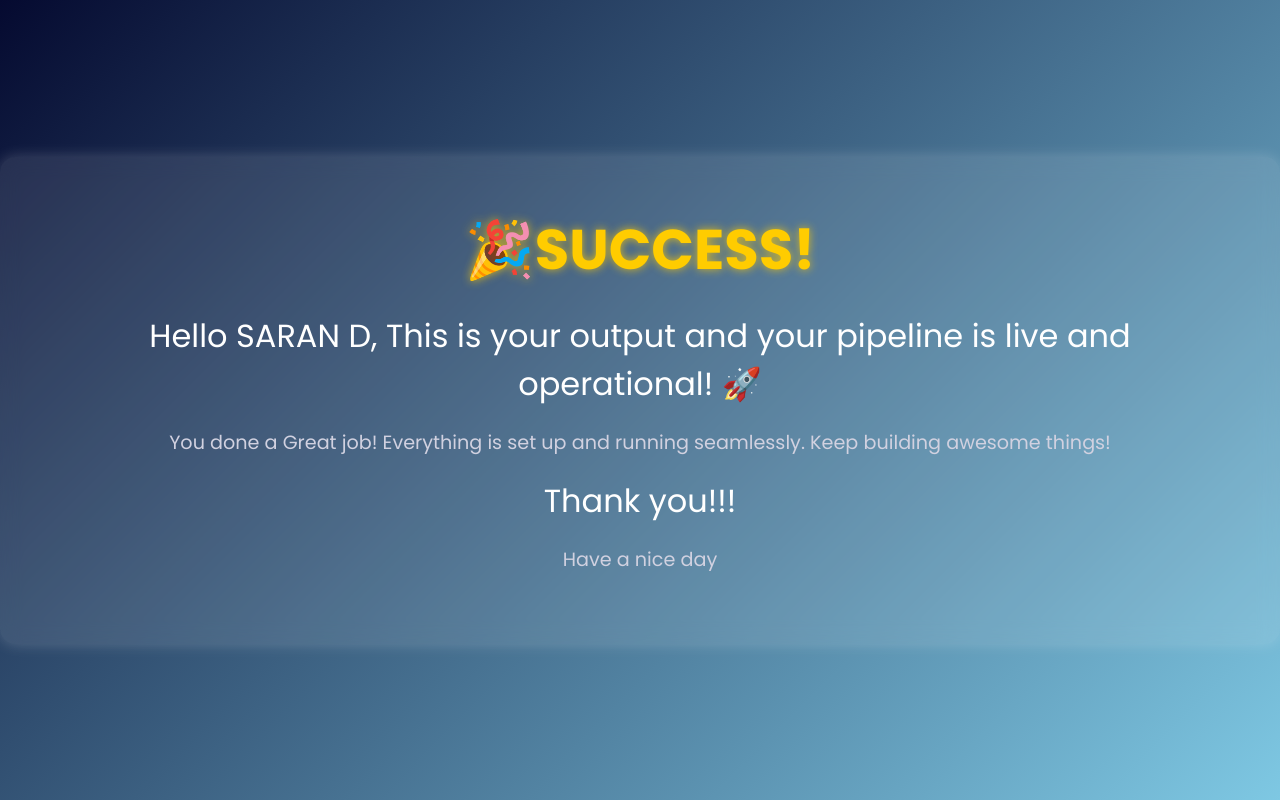
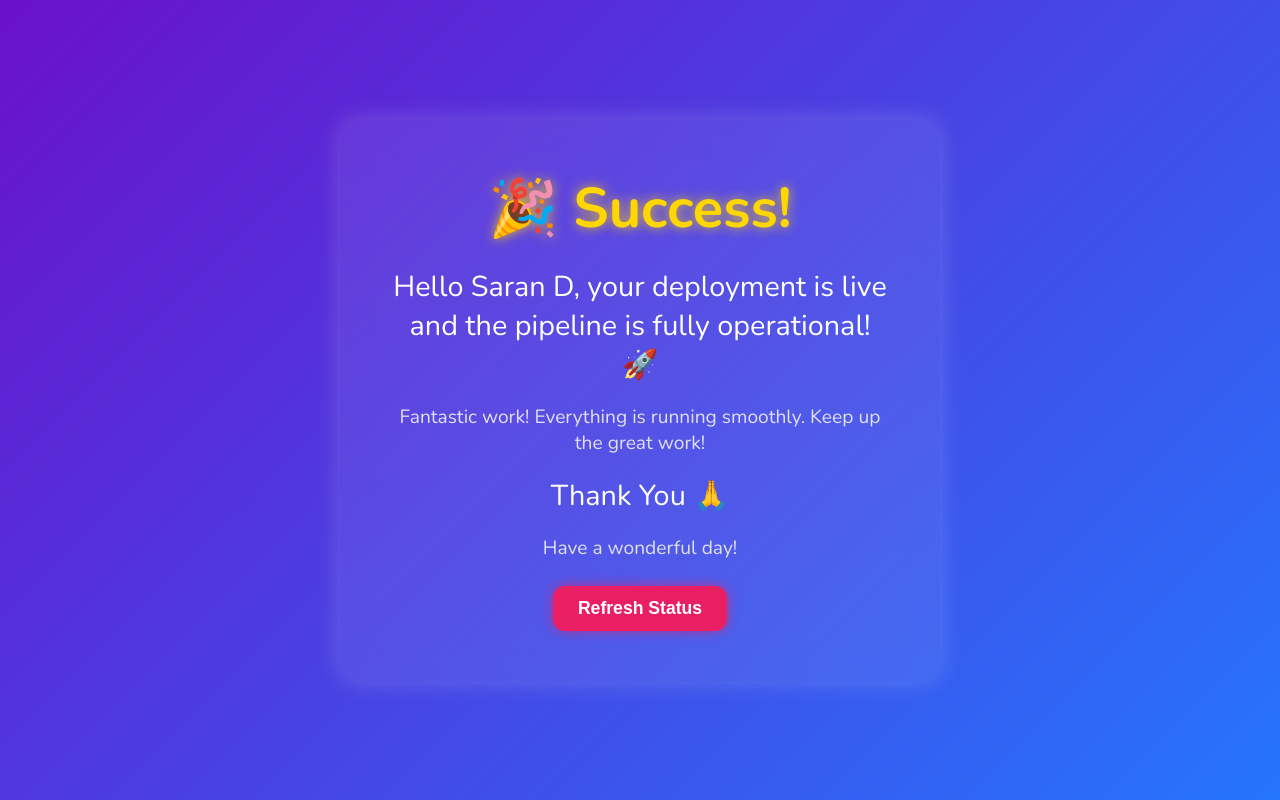
Before and after one commit to SaranDhanabal/devops, a plain HTML site: page index.html in a window 1280 px wide. Drawn offline with nearby package versions, Linux system fonts and the light colour scheme.

Commit message:
Update index.html
alternative code

```diff
--- a/index.html
+++ b/index.html
@@ -1,10 +1,10 @@
 <!DOCTYPE html>
 <html lang="en">
 <head>
-  <meta charset="UTF-8">
-  <meta name="viewport" content="width=device-width, initial-scale=1.0">
-  <title>Deployment Success 🎉</title>
-  <link href="https://fonts.googleapis.com/css2?family=Poppins:wght@300;400;700&display=swap" rel="stylesheet">
+  <meta charset="UTF-8" />
+  <meta name="viewport" content="width=device-width, initial-scale=1.0"/>
+  <title>Deployment Complete 🚀</title>
+  <link href="https://fonts.googleapis.com/css2?family=Nunito:wght@300;400;700&display=swap" rel="stylesheet">
   <style>
     * {
       margin: 0;
@@ -13,8 +13,8 @@
     }
 
     body {
-      font-family: 'Poppins', sans-serif;
-      background: linear-gradient(135deg, #050a30, #7ec8e3);
+      font-family: 'Nunito', sans-serif;
+      background: linear-gradient(135deg, #6a11cb, #2575fc);
       color: #fff;
       height: 100vh;
       display: flex;
@@ -25,57 +25,57 @@
 
     .container {
       text-align: center;
-      background: rgba(255, 255, 255, 0.1);
+      background: rgba(255, 255, 255, 0.08);
       padding: 50px;
-      border-radius: 15px;
-      box-shadow: 0 0 15px rgba(255, 255, 255, 0.2);
-      backdrop-filter: blur(10px);
+      border-radius: 20px;
+      box-shadow: 0 0 25px rgba(255, 255, 255, 0.2);
+      backdrop-filter: blur(15px);
       animation: fadeIn 1s ease-in-out;
+      max-width: 600px;
     }
 
     h1 {
       font-size: 3.5rem;
       font-weight: 700;
-      color: #ffcc00;
-      text-transform: uppercase;
-      text-shadow: 0 0 10px rgba(255, 204, 0, 0.8);
+      color: #ffd700;
+      text-shadow: 0 0 12px rgba(255, 215, 0, 0.8);
     }
 
     h2 {
-      font-size: 2rem;
+      font-size: 1.8rem;
       font-weight: 400;
       margin: 20px 0;
-      color: #fff;
+      color: #ffffff;
     }
 
     p {
       font-size: 1.2rem;
-      color: #d1d1e0;
+      color: #e0e0f0;
       margin-top: 15px;
     }
 
     button {
-      margin-top: 20px;
-      padding: 10px 20px;
-      font-size: 1.2rem;
+      margin-top: 25px;
+      padding: 12px 25px;
+      font-size: 1.1rem;
       font-weight: bold;
       color: #fff;
-      background: #ff4081;
+      background: #e91e63;
       border: none;
-      border-radius: 10px;
+      border-radius: 12px;
       cursor: pointer;
       transition: 0.3s ease;
-      box-shadow: 0 0 10px rgba(255, 64, 129, 0.8);
+      box-shadow: 0 0 12px rgba(233, 30, 99, 0.7);
     }
 
     button:hover {
-      background: #ff0055;
-      box-shadow: 0 0 15px rgba(255, 0, 85, 0.8);
+      background: #c2185b;
+      box-shadow: 0 0 16px rgba(194, 24, 91, 0.8);
     }
 
     @keyframes fadeIn {
       0% {
-        transform: scale(0.8);
+        transform: scale(0.85);
         opacity: 0;
       }
       100% {
@@ -88,12 +88,12 @@
 <body>
 
 <div class="container">
-    <h1>🎉Success!</h1>
-    <h2>Hello SARAN D, This is your output and  your pipeline is live and operational! 🚀</h2>
-    <p> You done a Great job! Everything is set up and running seamlessly. Keep building awesome things!</p>
-	<h2>Thank you!!!<h2>
-		<p>Have a nice day</p>
-
+    <h1>🎉 Success!</h1>
+    <h2>Hello Saran D, your deployment is live and the pipeline is fully operational! 🚀</h2>
+    <p>Fantastic work! Everything is running smoothly. Keep up the great work!</p>
+    <h2>Thank You 🙏</h2>
+    <p>Have a wonderful day!</p>
+    <button onclick="window.location.reload()">Refresh Status</button>
 </div>
 
 </body>
```
